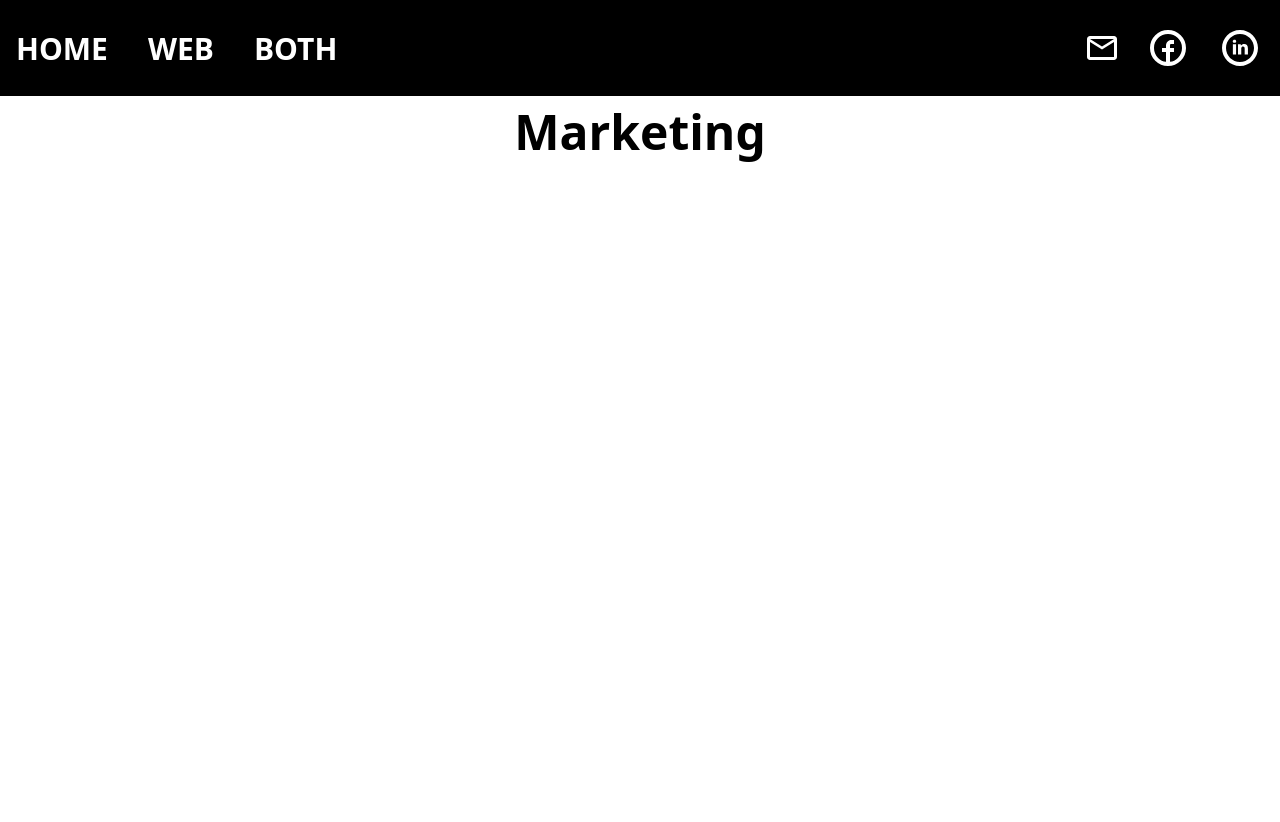
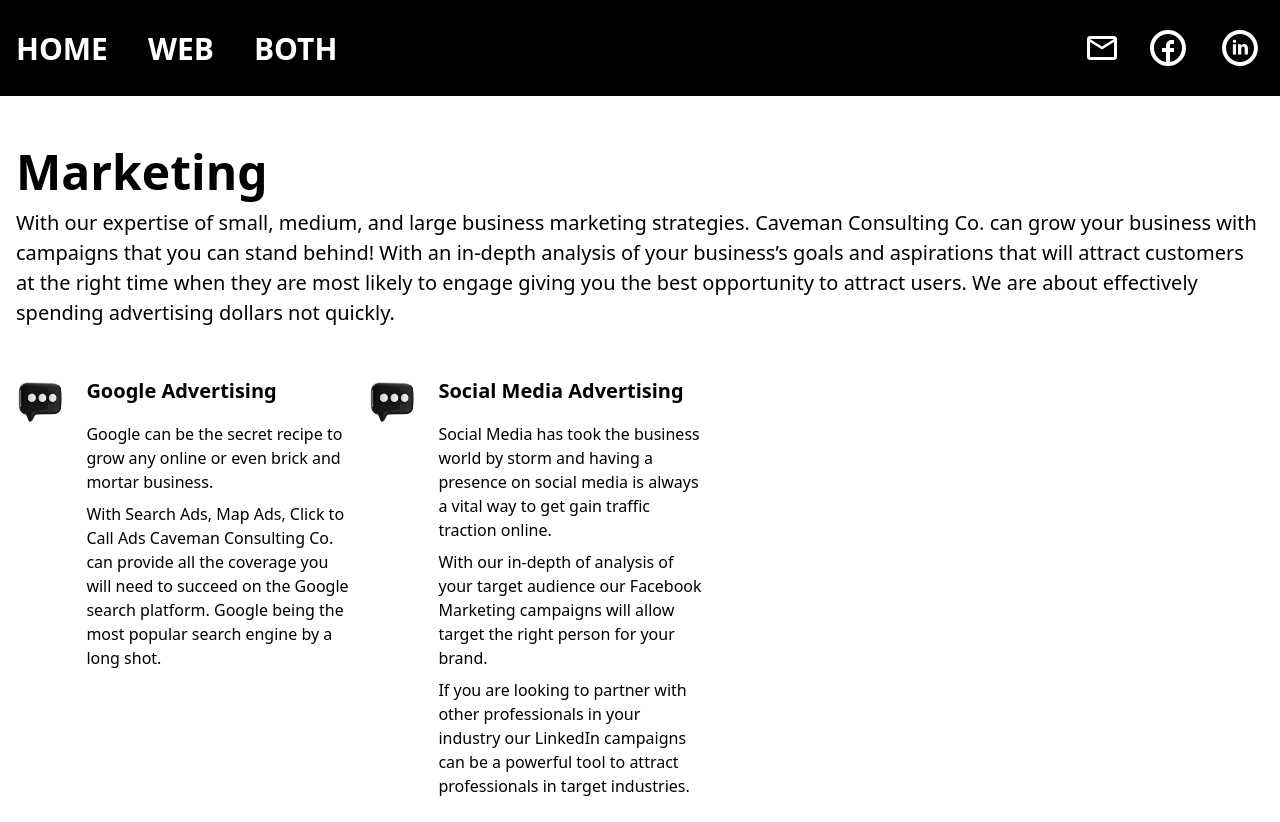
Before and after one commit to Banbanaste/Baker-n-Dozen, a Next.js app: page /marketing in a window 1280 px wide. Before the commit the page ends 800 px from the top, so only its background shows below. Built offline with nearby package versions, Linux system fonts and the light colour scheme.

Commit message:
marketing page v1

```diff
--- a/components/infoCard.js
+++ b/components/infoCard.js
@@ -3,7 +3,7 @@ import Image from "next/image";
 
 export default function InfoCard(props) {
   return (
-    <div className="max-w-card rounded bg-white flex pt-2 pb-6 phone:max-w-full">
+    <div className="max-w-card flex pt-2 pb-6 phone:max-w-full">
       <div className="w-1/5 phone:hidden">
         <Image
           src={props.icon}
--- a/pages/marketing.js
+++ b/pages/marketing.js
@@ -1,11 +1,56 @@
 // components
 import Nav from "../components/nav";
+import InfoCard from "../components/infoCard";
 
 export default function MarketingPage() {
   return (
     <>
       <Nav a="home" b="web" c="both" />
-      <h1 className="text-center text-5xl font-extrabold">Marketing</h1>
+      <section className="container mx-auto px-4">
+        <div className="mt-10">
+          <h1 className="text-5xl font-extrabold">Marketing</h1>
+          <p className="text-xl">
+            With our expertise of small, medium, and large business marketing
+            strategies. Caveman Consulting Co. can grow your business with
+            campaigns that you can stand behind! With an in-depth analysis of
+            your business’s goals and aspirations that will attract customers at
+            the right time when they are most likely to engage giving you the
+            best opportunity to attract users. We are about effectively spending
+            advertising dollars not quickly.
+          </p>
+        </div>
+        <div className="flex flex-wrap mt-10">
+          <InfoCard title="Google Advertising" icon="/bubble.png">
+            <p>
+              Google can be the secret recipe to grow any online or even brick
+              and mortar business.
+            </p>
+            <p className="mt-2">
+              With Search Ads, Map Ads, Click to Call Ads Caveman Consulting Co.
+              can provide all the coverage you will need to succeed on the
+              Google search platform. Google being the most popular search
+              engine by a long shot.
+            </p>
+          </InfoCard>
+          <InfoCard title="Social Media Advertising " icon="/bubble.png">
+            <p className="">
+              Social Media has took the business world by storm and having a
+              presence on social media is always a vital way to get gain traffic
+              traction online.
+            </p>
+            <p className="mt-2">
+              With our in-depth of analysis of your target audience our Facebook
+              Marketing campaigns will allow target the right person for your
+              brand.
+            </p>
+            <p className="mt-2">
+              If you are looking to partner with other professionals in your
+              industry our LinkedIn campaigns can be a powerful tool to attract
+              professionals in target industries.
+            </p>
+          </InfoCard>
+        </div>
+      </section>
     </>
   );
 }
```
Also changed, not shown: public/tmp708664352462340096.gif (added).
